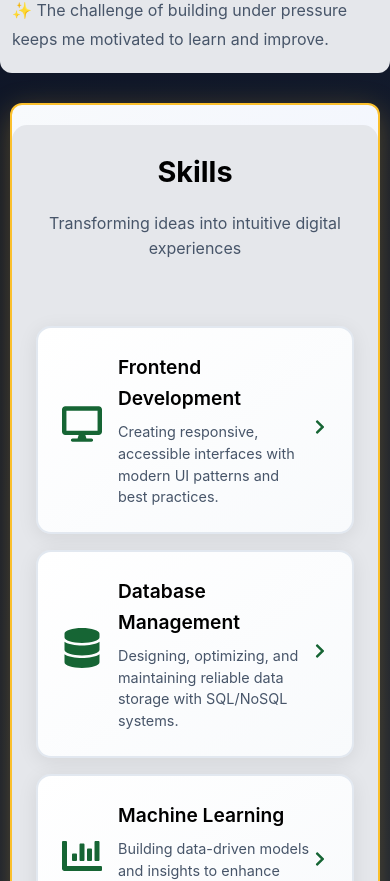
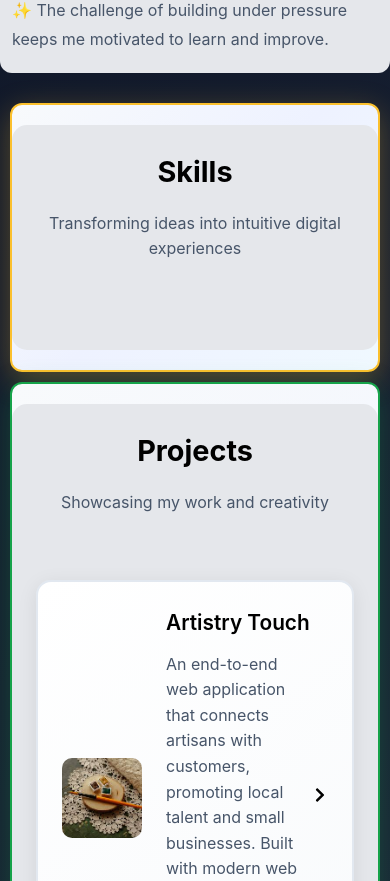
Before and after one commit to NaveenaSekar/Naveena-Sekar-, a React (Create React App) app: page / in a window 390 px wide. Shown: the part 1916-2797 px from the top of the page. Built offline with nearby package versions, Linux system fonts and the light colour scheme; the HTML template or start-up script is replaced by a standard one.

Commit message:
Updated changes

```diff
--- a/src/components/Skills.js
+++ b/src/components/Skills.js
@@ -17,25 +17,6 @@ const Skills = () => {
   const [isDatabasePanelOpen, setIsDatabasePanelOpen] = useState(false);
   const [isDevToolsPanelOpen, setIsDevToolsPanelOpen] = useState(false);
   const [isDeploymentPanelOpen, setIsDeploymentPanelOpen] = useState(false);
-
-  // Mobile accordion states
-  const [expandedSkill, setExpandedSkill] = useState(null);
-  const [isMobile, setIsMobile] = useState(false);
-
-  // Detect mobile
-  React.useEffect(() => {
-    const checkMobile = () => {
-      setIsMobile(window.innerWidth <= 768);
-    };
-    checkMobile();
-    window.addEventListener('resize', checkMobile);
-    return () => window.removeEventListener('resize', checkMobile);
-  }, []);
-
-  const toggleSkillExpansion = (skillTitle) => {
-    if (!isMobile) return; // Only work on mobile
-    setExpandedSkill(prev => prev === skillTitle ? null : skillTitle);
-  };
 
   const frontendSkills = [
     { name: "HTML", icon: <FaHtml5 />, color: "#E34F26" },
@@ -70,8 +51,7 @@ const Skills = () => {
       icon: <FaDesktop />,
       highlighted: false,
       borderColor: "#16a34a", // Green
-      onClick: () => isMobile ? toggleSkillExpansion("Frontend Development") : setIsFrontendPanelOpen(true),
-      skills: frontendSkills
+      onClick: () => setIsFrontendPanelOpen(true)
     },
     {
       title: "Database Management",
@@ -79,17 +59,14 @@ const Skills = () => {
       icon: <FaDatabase />,
       highlighted: false,
       borderColor: "#0ea5e9", // Teal/Blue
-      onClick: () => isMobile ? toggleSkillExpansion("Database Management") : setIsDatabasePanelOpen(true),
-      skills: databaseSkills
+      onClick: () => setIsDatabasePanelOpen(true)
     },
     {
       title: "Machine Learning",
       description: "Building data-driven models and insights to enhance functionality and user experiences.",
       icon: <FaChartBar />,
       highlighted: false,
-      borderColor: "#9333ea", // Purple
-      onClick: () => isMobile ? toggleSkillExpansion("Machine Learning") : null,
-      skills: []
+      borderColor: "#9333ea" // Purple
     },
     {
       title: "Development Tools & Technologies",
@@ -97,8 +74,7 @@ const Skills = () => {
       icon: <FaCode />,
       highlighted: false,
       borderColor: "#f59e0b", // Amber
-      onClick: () => isMobile ? toggleSkillExpansion("Development Tools & Technologies") : setIsDevToolsPanelOpen(true),
-      skills: devToolsSkills
+      onClick: () => setIsDevToolsPanelOpen(true)
     },
     {
       title: "Deployment & Hosting",
@@ -106,8 +82,7 @@ const Skills = () => {
       icon: <FaCloud />,
       highlighted: false,
       borderColor: "#2196f3", // Blue
-      onClick: () => isMobile ? toggleSkillExpansion("Deployment & Hosting") : setIsDeploymentPanelOpen(true),
-      skills: deploymentSkills
+      onClick: () => setIsDeploymentPanelOpen(true)
     }
   ];
 
@@ -152,8 +127,6 @@ const Skills = () => {
           <p>Transforming ideas into intuitive digital experiences</p>
         </motion.div>
 
-        {/* Desktop Carousel - Mobile Accordion */}
-        {!isMobile ? (
         <div className="skills-content">
           <div className="carousel-wrapper">
             <button className="carousel-nav-btn prev-btn" onClick={prevSlide}>
@@ -214,73 +187,6 @@ const Skills = () => {
             ))}
           </div>
         </div>
-        ) : (
-          /* Mobile Accordion */
-          <div className="skills-content mobile-accordion">
-            {services.map((service, index) => (
-              <motion.div
-                key={service.title}
-                className="skill-accordion-item"
-                initial={{ opacity: 0, y: 20 }}
-                animate={{ opacity: 1, y: 0 }}
-                transition={{ duration: 0.3, delay: index * 0.1 }}
-              >
-                <motion.div
-                  className="skill-accordion-header"
-                  onClick={() => toggleSkillExpansion(service.title)}
-                  whileHover={{ scale: 1.02 }}
-                  whileTap={{ scale: 0.98 }}
-                >
-                  <div className="skill-accordion-icon">
-                    {service.icon}
-                  </div>
-                  <div className="skill-accordion-title">
-                    <h3>{service.title}</h3>
-                    <p>{service.description}</p>
-                  </div>
-                  <motion.div
-                    className="skill-accordion-arrow"
-                    animate={{ rotate: expandedSkill === service.title ? 180 : 0 }}
-                    transition={{ duration: 0.3 }}
-                  >
-                    <FaChevronRight />
-                  </motion.div>
-                </motion.div>
-
-                <AnimatePresence>
-                  {expandedSkill === service.title && service.skills && (
-                    <motion.div
-                      className="skill-accordion-content"
-                      initial={{ height: 0, opacity: 0 }}
-                      animate={{ height: 'auto', opacity: 1 }}
-                      exit={{ height: 0, opacity: 0 }}
-                      transition={{ duration: 0.3, ease: 'easeInOut' }}
-                    >
-                      <div className="skill-accordion-skills">
-                        {service.skills.map((skill, skillIndex) => (
-                          <motion.div
-                            key={skill.name}
-                            className="skill-accordion-skill-item"
-                            initial={{ opacity: 0, x: -20 }}
-                            animate={{ opacity: 1, x: 0 }}
-                            transition={{ delay: skillIndex * 0.1 }}
-                          >
-                            <div className="skill-accordion-skill-icon" style={{ color: skill.color }}>
-                              {skill.icon}
-                            </div>
-                            <span className="skill-accordion-skill-name">{skill.name}</span>
-                          </motion.div>
-                        ))}
-                      </div>
-                    </motion.div>
-                  )}
-                </AnimatePresence>
-              </motion.div>
-            ))}
-          </div>
-        )}
-        )}
-        )}
 
         {/* Skills Bars */}
         <AnimatePresence>
```
Also changed, not shown: 1 other file (tests, documents, lock files or other folders). Lines whose indentation alone changed are shown as unchanged.
